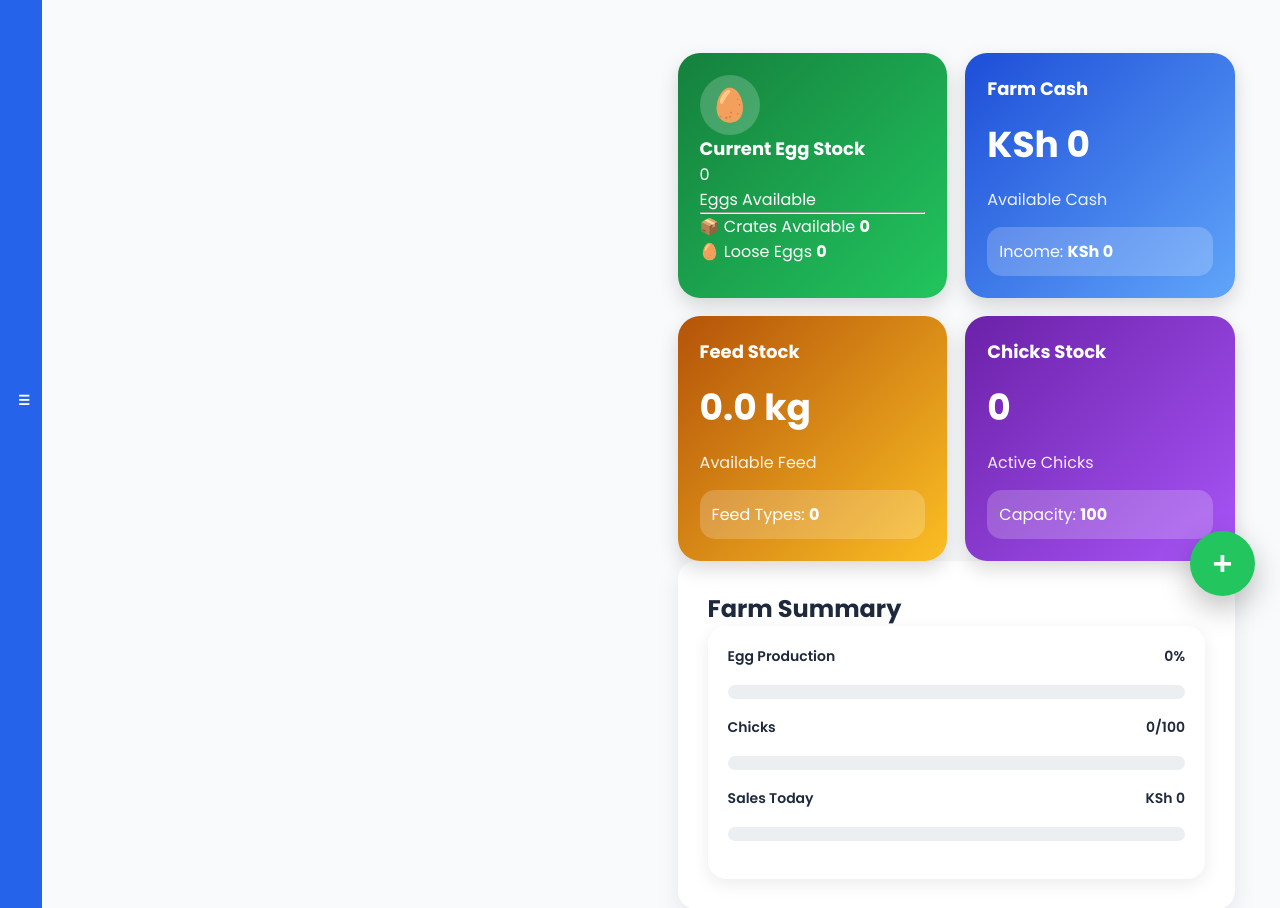
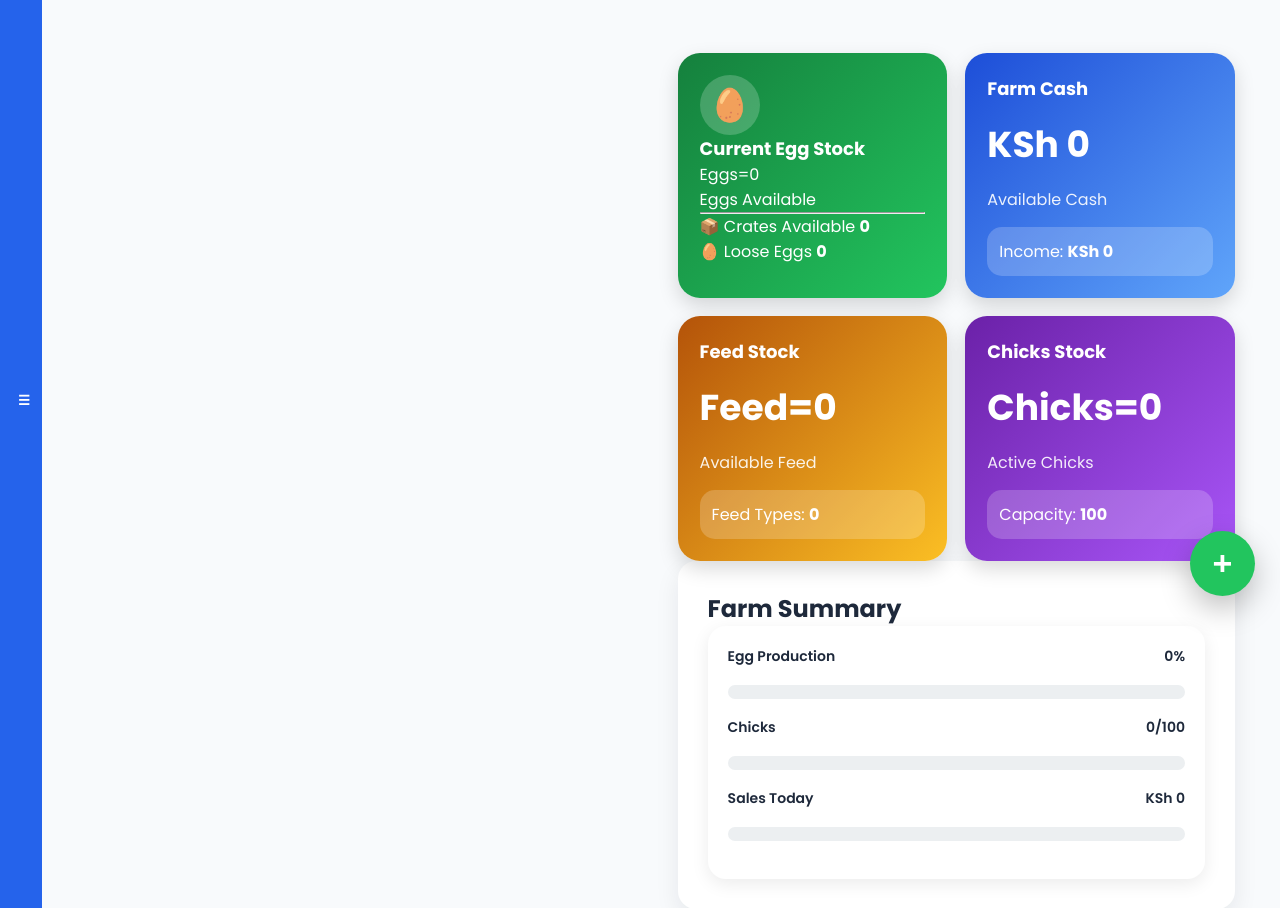
Before and after one commit to abiud45/kagendo-chicken, a Flask app: page / in a window 1280 px wide. Shown: the part 179-1087 px from the top of the page. Run offline with Flask 3, Linux system fonts and the light colour scheme; data that the repository does not hold is empty.

Commit message:
Update dashboard.html

```diff
--- a/templates/dashboard.html
+++ b/templates/dashboard.html
@@ -35,9 +35,9 @@
 
     <h3>Current Egg Stock</h3>
 
-    <div class="card-number">
-        {{ available_eggs }}
-    </div>
+  <div class="card-number">
+    Eggs={{ available_eggs }}
+</div>
 
     <div class="card-label">
         Eggs Available
@@ -115,7 +115,7 @@
 
 
         <h1>
-            {{ "%.1f"|format(total_feed) }} kg
+            Feed={{ total_feed }}
         </h1>
 
 
@@ -154,7 +154,7 @@
 
 
         <h1>
-            {{ total_chicks }}
+           Chicks={{ total_chicks }}
         </h1>
 
 
```
